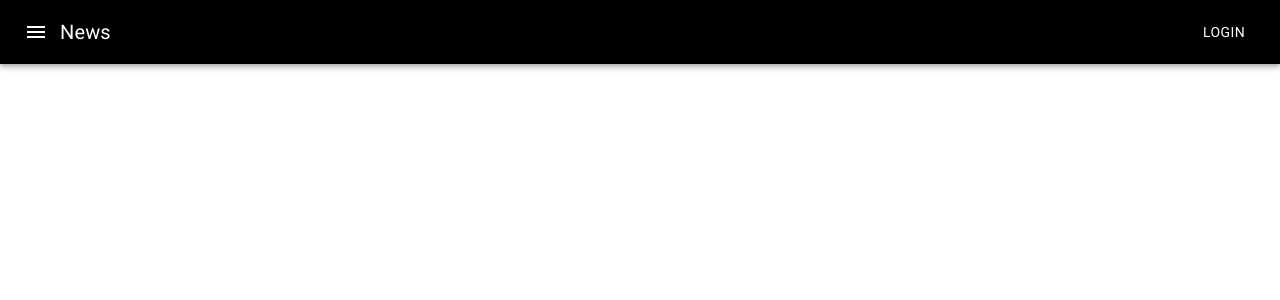
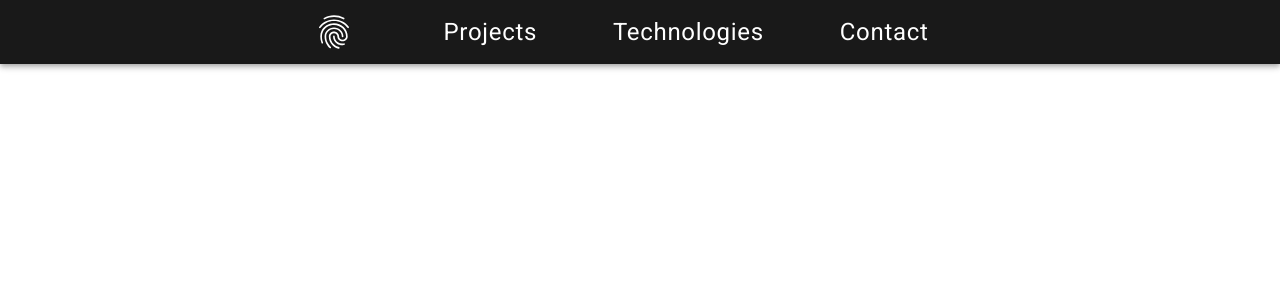
Before and after one commit to DawidDylus/portfolio, a Next.js app: page / in a window 1280 px wide. Shown: the top 300 px of the page. Built offline with nearby package versions, Linux system fonts and the light colour scheme.

Commit message:
Adding global theme.

```diff
--- a/components/nav/Nav.js
+++ b/components/nav/Nav.js
@@ -1,26 +1,29 @@
 import React from 'react';
-import { useStyles } from './Nav.style.module';
 import AppBar from '@material-ui/core/AppBar';
 import Toolbar from '@material-ui/core/Toolbar';
 import Typography from '@material-ui/core/Typography';
 import Button from '@material-ui/core/Button';
 import IconButton from '@material-ui/core/IconButton';
-import MenuIcon from '@material-ui/icons/Menu';
+import Fingerprint from '@material-ui/icons/Fingerprint';
 
 const Nav = () => {
 
-    const classes = useStyles();
     return <>
-        <div className={classes.root} >
-            <AppBar position="static" style={{background: "black"}}>
-                <Toolbar style={{justifyContent: "center"}} >
-                    <IconButton edge="start" className={classes.menuButton} color="inherit" aria-label="menu">
-                        <MenuIcon />
+        <div >
+            <AppBar>
+                <Toolbar style={{ justifyContent: "center" }} >
+                    <IconButton edge="start" color="inherit" aria-label="menu">
+                        <Fingerprint style={{fontSize: "2.5rem"}} />
                     </IconButton>
-                    <Typography variant="h6" className={classes.title}>
-                        News
-                    </Typography>
-                    <Button color="inherit">Login</Button>
+                    <Button color="inherit">
+                        Projects
+                    </Button>
+                    <Button color="inherit">
+                        Technologies
+                    </Button>
+                    <Button color="inherit">
+                        Contact
+                    </Button>
                 </Toolbar>
             </AppBar>
         </div>
--- a/components/nav/Nav.style.module.js
+++ /dev/null
@@ -1,14 +0,0 @@
-import { makeStyles } from '@material-ui/core/styles';
-
-export const useStyles = makeStyles((theme) => ({
-    root: {
-      flexGrow: 1,
-
-    },
-    menuButton: {
-      marginRight: theme.spacing(2),
-    },
-    title: {
-      flexGrow: 1,
-    },
-  }));
--- a/pages/_app.js
+++ b/pages/_app.js
@@ -1,8 +1,12 @@
-import '../styles/globals.css'
+import '../styles/globals.css';
+import { MainApplicationTheme } from '../styles/MainApplicationTheme';
+import { ThemeProvider } from '@material-ui/core/styles';
 
 
 function MyApp({ Component, pageProps }) {
-  return <Component {...pageProps} />
+  return <ThemeProvider theme={MainApplicationTheme}>
+    <Component {...pageProps} />
+  </ThemeProvider>
 }
 
 export default MyApp
--- /dev/null
+++ b/styles/MainApplicationTheme.js
@@ -0,0 +1,35 @@
+import { createTheme, responsiveFontSizes } from "@material-ui/core/styles";
+
+export const MainApplicationTheme = createTheme({
+    palette: {
+        primary: {
+            main:
+                "#191919"
+        },
+    },
+    spacing: 10,
+    overrides: {
+        MuiButton : {
+            root: {
+                marginLeft: "30px",
+                marginRight: "30px",
+                fontSize: "1.5rem",
+                textTransform: 'none',
+            }
+        },
+        MuiIconButton: {
+            root: {
+                marginLeft: "40px",
+                marginRight: "40px",
+            }
+        }
+    },
+    props: {
+        MuiAppBar: {
+            position: "static",
+
+        }
+
+    }
+
+})
```
